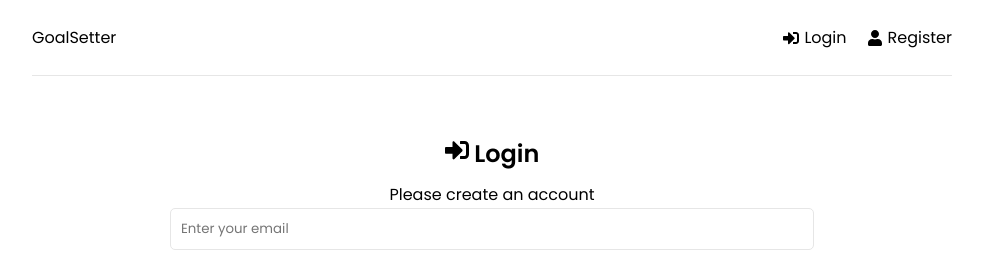
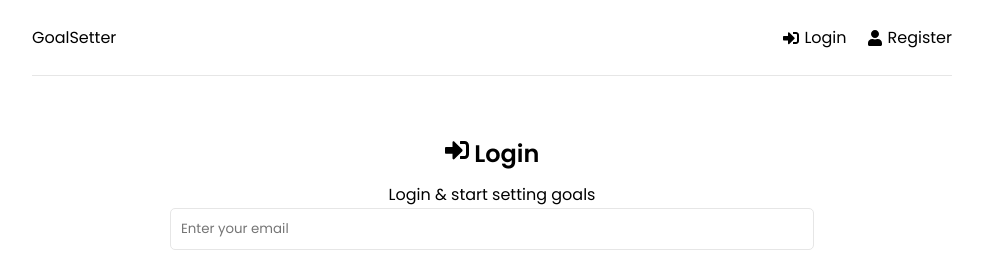
Before and after one commit to Saige243/Bookbuddy-backend, a React (Create React App) app in the folder frontend/: page /login in a window 1280 px wide. Shown: the top 268 px of the page, without its empty margins (148-1131 px from the left). Built offline with nearby package versions, Linux system fonts and the light colour scheme.

Commit message:
verbiage change

```diff
--- a/frontend/src/pages/Login.jsx
+++ b/frontend/src/pages/Login.jsx
@@ -27,7 +27,7 @@ function Login() {
         <h1>
           <FaSignInAlt /> Login
       </h1>
-        <p>Please create an account</p>
+        <p>Login & start setting goals</p>
       </section>
       <section className="form">
         <form>
```
